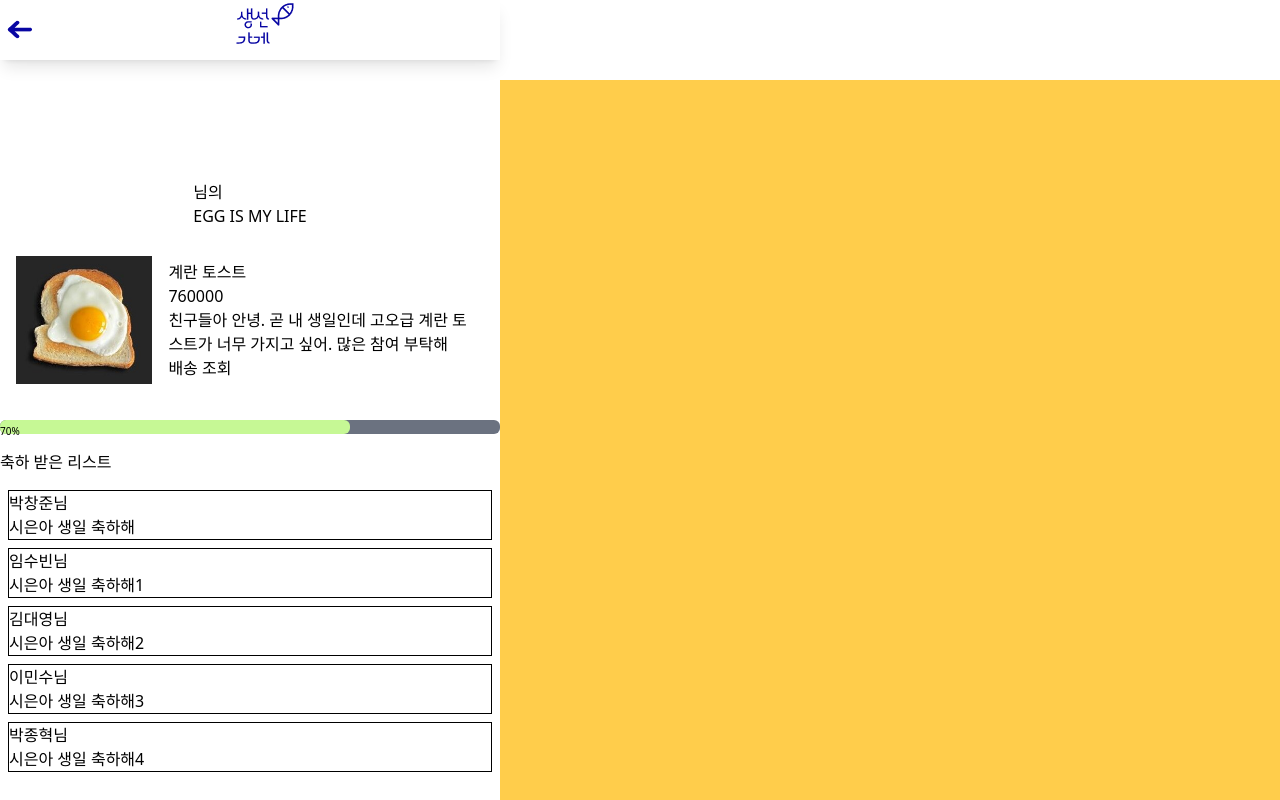
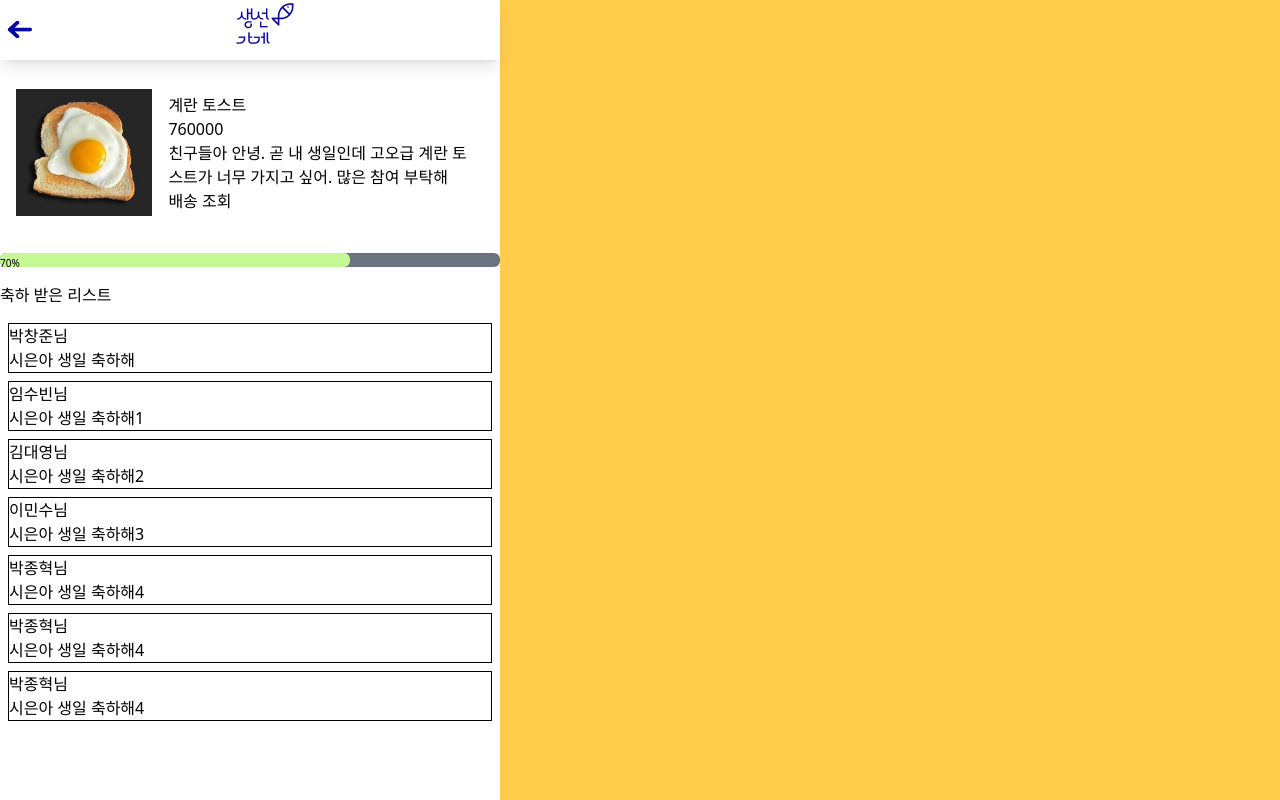
Before and after one commit to sun-mart-egg/funding-gift, a React (Vite) app in the folder FE/: page /my-funding-detail in a window 1280 px wide. Shown: the top 800 px of the page. Built offline with nearby package versions, Linux system fonts and the light colour scheme.

Commit message:
[FE][Fix]펀딩 만들기 정보 입력 수정

```diff
--- a/FE/src/components/Funding/component/FundingDetailInfo.jsx
+++ b/FE/src/components/Funding/component/FundingDetailInfo.jsx
@@ -10,10 +10,10 @@ function FundingDetailInfo({
   progress,
 }) {
   return (
-    <div className="flex flex-col items-center justify-center ">
+    <div className=" flex flex-col items-center justify-center">
       <div id="fundingTitle">
         <p>{friendName}님의 </p>
-        <h1>{title}</h1>
+        <p className="font-cusFont1 text-[30px]">{title}</p>
       </div>
       <div id="fundingInfoSection" className="flex items-center p-4">
         <div id="fundingImg">
--- a/FE/src/components/Funding/pages/MyFundingDetail.jsx
+++ b/FE/src/components/Funding/pages/MyFundingDetail.jsx
@@ -45,6 +45,18 @@ function MyFundingDetail() {
       detail: "메세지 내용 테스트임 5",
       reply: null,
     },
+    {
+      name: "박종혁",
+      title: "시은아 생일 축하해4",
+      detail: "메세지 내용 테스트임 5",
+      reply: null,
+    },
+    {
+      name: "박종혁",
+      title: "시은아 생일 축하해4",
+      detail: "메세지 내용 테스트임 5",
+      reply: null,
+    },
   ];
 
   const [isBottomSheetOpen, setIsBottomSheetOpen, selectId] = useState(false);
@@ -56,10 +68,10 @@ function MyFundingDetail() {
   };
 
   return (
-    <div className="main-layer">
+    <div className="sub-layer">
       <div
         id="page"
-        className="flex h-screen flex-col items-center justify-center overflow-auto"
+        className="flex h-screen flex-col items-center justify-center "
       >
         <FundingDetailInfo
           title={data.title}
--- a/FE/src/components/UI/SubHeader.jsx
+++ b/FE/src/components/UI/SubHeader.jsx
@@ -1,15 +1,15 @@
-import BackBtn from "/imgs/backbtn.png"
-import Logo from "/imgs/logo.png"
-import { Link, useNavigate } from "react-router-dom"
+import BackBtn from "/imgs/backbtn.png";
+import Logo from "/imgs/logo.png";
+import { Link, useNavigate } from "react-router-dom";
 
 function SubHeader() {
-    const navigate = useNavigate()
+  const navigate = useNavigate();
   const handleBack = () => {
-        navigate(-1) // 뒤로가기
-    }
+    navigate(-1); // 뒤로가기
+  };
 
   return (
-        <header className="header justify-between p-1">
+    <header className="sub-header justify-between p-1">
       <button>
         <img src={BackBtn} alt="뒤로가기" onClick={handleBack} />
       </button>
@@ -17,9 +17,9 @@ function SubHeader() {
       <Link to={"/"}>
         <img src={Logo} alt="메인로고" />
       </Link>
-            <div className="w-[20px] h-[20px] bg-transparent"></div>
+      <div className="h-[20px] w-[20px] bg-transparent"></div>
     </header>
-    )
+  );
 }
 
-export default SubHeader
+export default SubHeader;
--- a/FE/src/index.css
+++ b/FE/src/index.css
@@ -57,6 +57,13 @@
         items-center bg-white shadow-lg;
   }
 
+  .sub-header {
+    @apply fixed top-0 z-10 flex h-full
+        max-h-[60px] w-full
+        max-w-[500px] flex-row
+        items-center bg-white shadow-lg;
+  }
+
   .footer {
     /* 행방향, 가운데정렬, 배경흰색, absolute 바닥고정, 윗부분 회색 border */
     @apply absolute bottom-0 flex h-[80px]
```
Lines whose indentation alone changed are shown as unchanged.
